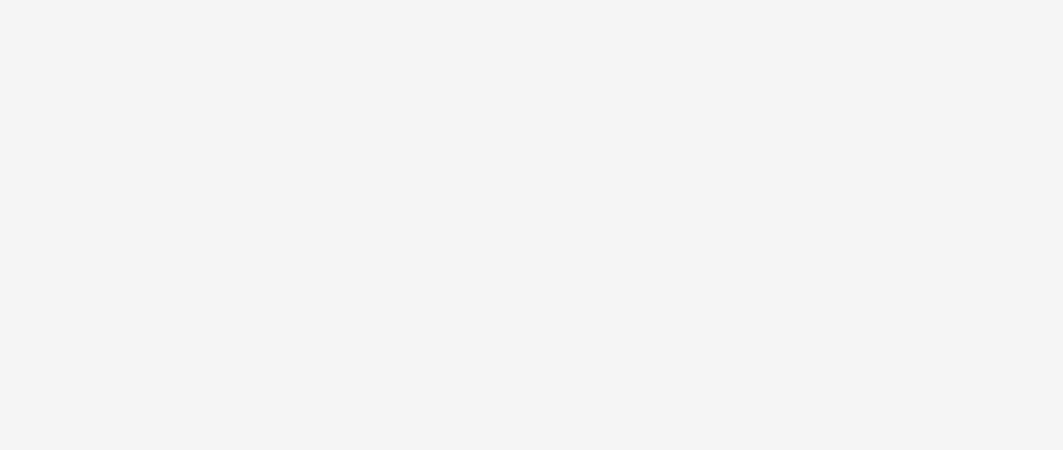
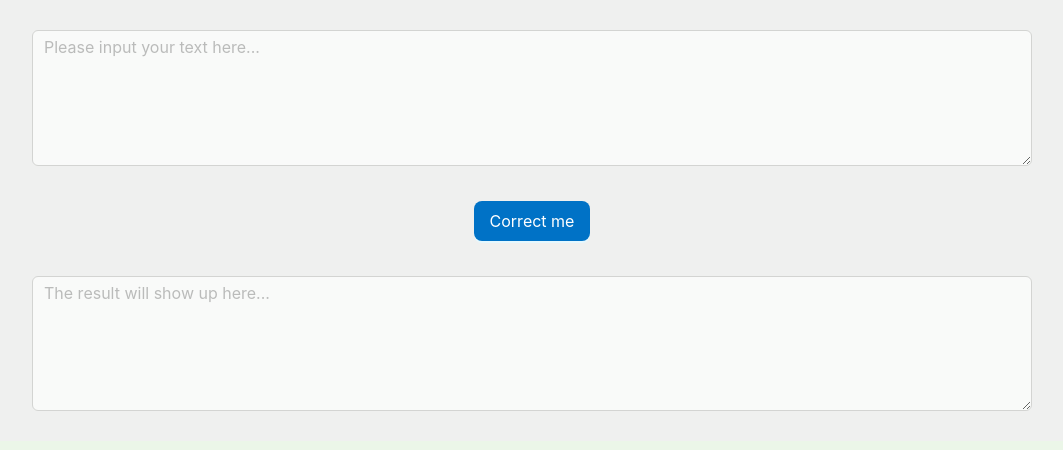
Before and after one commit to RashadAnsari/GrammarMate, a React (Create React App) app: page / in a window 1280 px wide. Shown: the top 450 px of the page, without its empty margins (108-1171 px from the left). Built offline with nearby package versions, Linux system fonts and the light colour scheme.

Commit message:
Add basic implementation

```diff
--- a/package.json
+++ b/package.json
@@ -7,6 +7,7 @@
     "antd": "^5.1.6",
     "axios": "^1.2.2",
     "i18next": "^22.4.9",
+    "openai": "^3.2.1",
     "react": "^17.0.2",
     "react-dom": "^17.0.2",
     "react-i18next": "^12.1.4",
--- a/public/index.html
+++ b/public/index.html
@@ -10,7 +10,7 @@
       name="viewport"
       content="width=device-width, initial-scale=1.0, maximum-scale=1.0, user-scalable=no"
     />
-    <meta name="theme-color" content="#ffffff" />
+    <meta name="theme-color" content="#ebf6e8" />
     <meta
       name="description"
       content="GrammarMate uses ChatGPT to correct your English grammar with lightning-fast speed and accuracy. Simply input your text and get instant suggestions to improve your writing."
--- a/src/App.css
+++ b/src/App.css
@@ -8,7 +8,7 @@
 body {
   padding: 0px;
   margin: 0px;
-  background: #f5f5f5;
+  background: #ebf6e8;
   overscroll-behavior-x: none;
 }
 
--- /dev/null
+++ b/src/components/APIKeyModal.jsx
@@ -0,0 +1,70 @@
+import React, { useEffect, useRef } from 'react';
+import { Modal, Form, Input } from 'antd';
+import { useTranslation } from 'react-i18next';
+
+function APIKeyModal({ resolve, reject }) {
+  const textInput = useRef();
+  const [form] = Form.useForm();
+  const { t } = useTranslation();
+
+  useEffect(() => {
+    if (resolve || reject) {
+      setTimeout(() => {
+        textInput.current.focus();
+      }, 500);
+    }
+  }, [resolve, reject]);
+
+  if (!resolve || !reject) {
+    return <Modal />;
+  }
+
+  const handleSubmit = () => {
+    form
+      .validateFields()
+      .then((values) => {
+        const { apiKey } = values;
+        resolve(apiKey);
+      })
+      .catch(() => {});
+  };
+
+  const handleClose = () => {
+    textInput.current.blur();
+    reject(new Error('Cancel'));
+  };
+
+  return (
+    <Modal
+      open
+      title={t('OpenAI API Key')}
+      okText={t('Submit')}
+      okButtonProps={{ type: 'primary' }}
+      onOk={handleSubmit}
+      onCancel={handleClose}
+    >
+      <Form form={form}>
+        <Form.Item
+          style={{ marginTop: 20 }}
+          name="apiKey"
+          rules={[{
+            required: true,
+            message: t('Please input your API Key.'),
+          }]}
+        >
+          <Input
+            ref={textInput}
+            placeholder={t('OpenAI API Key')}
+            onKeyDown={(event) => {
+              if (event.key === 'Enter') {
+                handleSubmit();
+              }
+            }}
+          />
+        </Form.Item>
+      </Form>
+    </Modal>
+  );
+}
+
+export default APIKeyModal;
--- a/src/components/DesignProvider.jsx
+++ b/src/components/DesignProvider.jsx
@@ -9,8 +9,8 @@ function DesignProvider({ children }) {
     token: {
       // fontFamily: "'Roboto', sans-serif",
       colorPrimary: '#0072c6',
-      colorSplit: '#d9d9d9',
       colorInfo: '#0072c6',
+      colorBgBase: '#f8fcf7',
     },
   };
 
--- a/src/locales/en/translation.json
+++ b/src/locales/en/translation.json
@@ -1,4 +1,12 @@
 {
+  "OpenAI API Key": "OpenAI API Key",
+  "Submit": "Submit",
+  "Please input your API Key.": "Please input your API Key.",
+  "Something went wrong! Please try again later.": "Something went wrong! Please try again later.",
+  "Please input your text.": "Please input your text.",
+  "Please input your text here...": "Please input your text here...",
+  "Correct me": "Correct me",
+  "The result will show up here...": "The result will show up here...",
   "Sorry, the page you visited does not exist.": "Sorry, the page you visited does not exist.",
   "Error": "Error"
 }
--- /dev/null
+++ b/src/openai/index.js
@@ -0,0 +1,52 @@
+import axios from 'axios';
+import { Configuration, OpenAIApi } from 'openai';
+import i18n from '../i18n';
+
+const unknownError = new Error(i18n.t('Something went wrong! Please try again later.'));
+
+export const lookForAPIKey = () => localStorage.getItem('api_key');
+
+export const storeAPIKey = (apiKey) => {
+  localStorage.setItem('api_key', apiKey);
+};
+
+export const removeAPIKey = () => {
+  localStorage.removeItem('api_key');
+};
+
+const handleError = (error) => {
+  if (axios.isAxiosError(error)) {
+    const apiError = error.response?.data?.error;
+    if (apiError) {
+      if (apiError.code === 'invalid_api_key') {
+        removeAPIKey();
+      }
+
+      return new Error(apiError.message);
+    }
+  }
+
+  return unknownError;
+};
+
+export const correctGrammar = async (inputText, apiKey) => {
+  const client = new OpenAIApi(new Configuration({ apiKey }));
+
+  try {
+    const maxTokens = inputText.length + 100;
+    console.log(maxTokens);
+    const resp = await client.createCompletion({
+      model: 'text-davinci-003',
+      prompt: `Correct below sentences to standard English:\n\n${inputText}`,
+      top_p: 1.0,
+      temperature: 0,
+      presence_penalty: 0.0,
+      frequency_penalty: 0.0,
+      max_tokens: maxTokens,
+    });
+
+    return resp.data.choices[0].text.trim();
+  } catch (error) {
+    throw handleError(error);
+  }
+};
--- a/src/pages/HomePage.jsx
+++ b/src/pages/HomePage.jsx
@@ -1,20 +1,109 @@
-import React from 'react';
-import { theme } from 'antd';
+import React, { useState } from 'react';
+import {
+  theme, Input, Button, Form,
+} from 'antd';
+import { useTranslation } from 'react-i18next';
+import APIKeyModal from '../components/APIKeyModal';
 import config from '../config';
+import { alertError } from '../utils';
+import { lookForAPIKey, storeAPIKey, correctGrammar } from '../openai';
 
+const { TextArea } = Input;
 const { useToken } = theme;
 
 function HomePage() {
   const { token } = useToken();
+  const [form] = Form.useForm();
+  const { t } = useTranslation();
+
+  const formItemMargin = 35;
+  const textAreaFontSize = token.fontSize + 2;
+
+  const [result, setResult] = useState();
+  const [loading, setLoading] = useState(false);
+  const [apiKeyModalProps, setApiKeyModalProps] = useState({});
+
+  const handleSubmit = () => {
+    form
+      .validateFields()
+      .then(async (values) => {
+        const { inputText } = values;
+
+        let apiKey = lookForAPIKey();
+        if (!apiKey) {
+          try {
+            apiKey = await new Promise((resolve, reject) => {
+              setApiKeyModalProps({ resolve, reject });
+            });
+            storeAPIKey(apiKey);
+          } catch (error) {
+            return;
+          } finally {
+            setApiKeyModalProps({});
+          }
+        }
+
+        setLoading(true);
+        correctGrammar(inputText, apiKey)
+          .then((correctInput) => {
+            setResult(correctInput);
+            setLoading(false);
+          })
+          .catch((error) => {
+            alertError(error.message);
+            setLoading(false);
+          });
+      })
+      .catch(() => {});
+  };
 
   return (
-    <div style={{
-      textAlign: 'left',
-      margin: config.pageMargin,
-      fontSize: token.fontSize,
-      color: token.colorTextSecondary,
-    }}
-    />
+    <div style={{ margin: config.pageMargin }}>
+      <div style={{
+        margin: 'auto',
+        maxWidth: '80%',
+        textAlign: 'center',
+      }}
+      >
+        <Form form={form}>
+          <Form.Item
+            name="inputText"
+            style={{ marginBottom: formItemMargin, textAlign: 'left' }}
+            rules={[{ required: true, message: t('Please input your text.') }]}
+          >
+            <TextArea
+              rows={5}
+              style={{ fontSize: textAreaFontSize }}
+              placeholder={t('Please input your text here...')}
+              // onKeyDown={(event) => {
+              //   if (event.key === 'Enter') {
+              //     handleSubmit();
+              //   }
+              // }}
+            />
+          </Form.Item>
+          <Form.Item style={{ marginBottom: formItemMargin }}>
+            <Button
+              size="large"
+              type="primary"
+              htmlType="submit"
+              loading={loading}
+              onClick={handleSubmit}
+            >
+              {t('Correct me')}
+            </Button>
+          </Form.Item>
+        </Form>
+        <TextArea
+          rows={5}
+          readOnly
+          value={result}
+          style={{ fontSize: textAreaFontSize }}
+          placeholder={t('The result will show up here...')}
+        />
+      </div>
+      <APIKeyModal {...apiKeyModalProps} />
+    </div>
   );
 }
 
```
Also changed, not shown: public/manifest.json, 1 other file (tests, documents, lock files or other folders).
